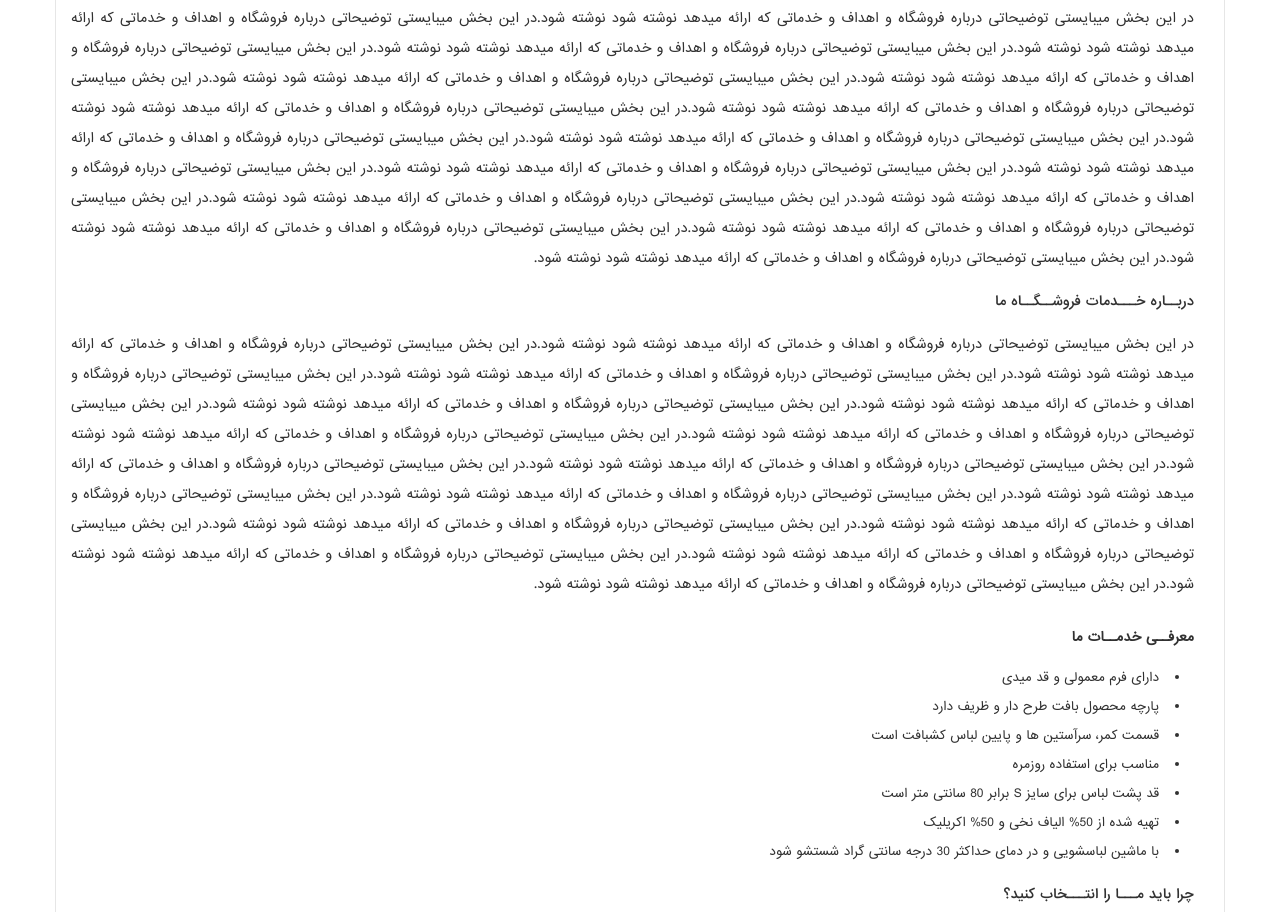
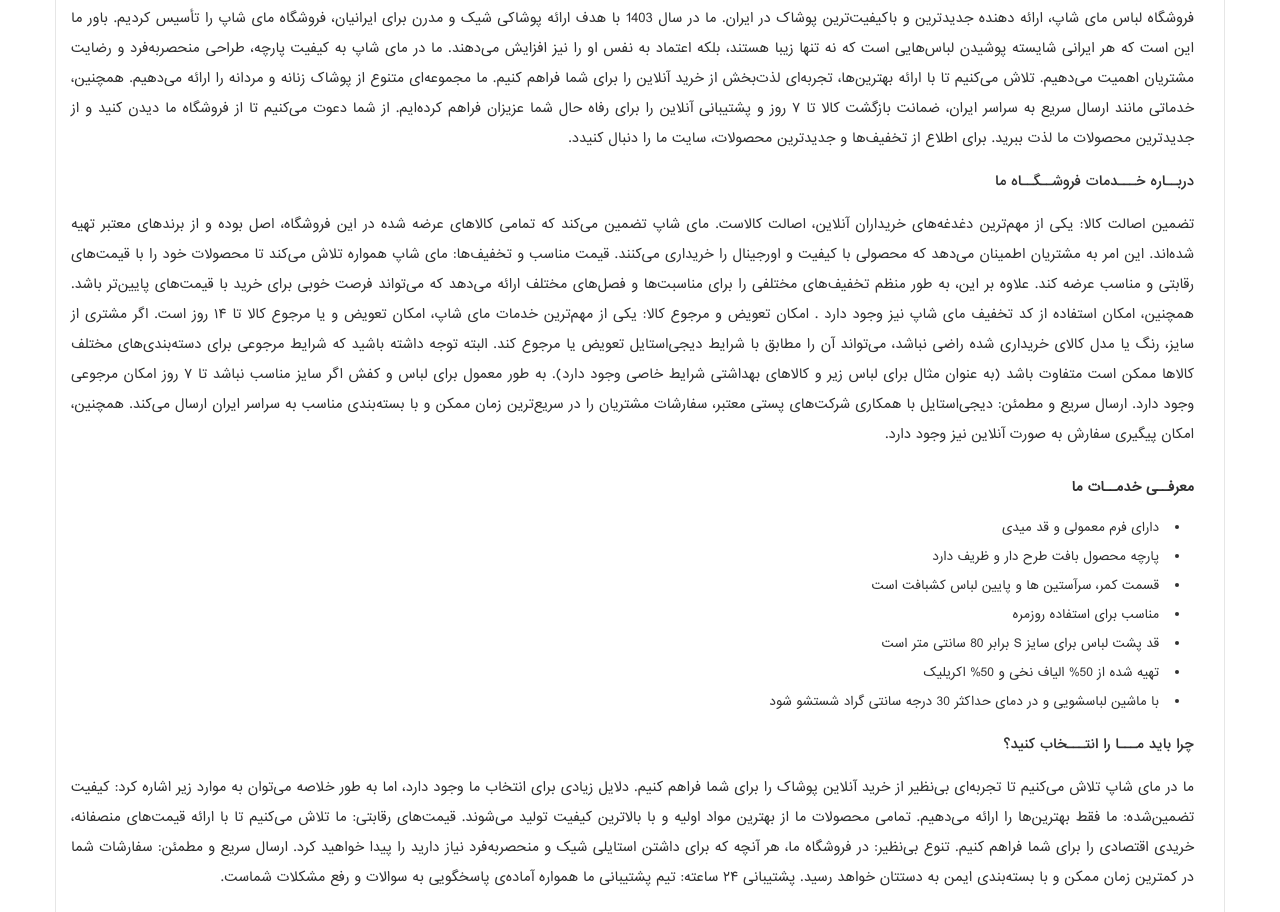
Before and after one commit to amir-mahdi-fard-taheri/web, a plain HTML site: page about-us.htm in a window 1280 px wide. Shown: the part 1213-2125 px from the top of the page. Drawn offline with Linux system fonts and the light colour scheme.

Commit message:
Update about-us.htm

```diff
--- a/about-us.htm
+++ b/about-us.htm
@@ -72,10 +72,32 @@
                     <img src="img/bg7.jpg" />
                     <div class="">
                         <p style="font-family: IS-M;">دربــاره فروشــگــاه ما</p>
-                        <p>در این بخش میبایستی توضیحاتی درباره فروشگاه و اهداف و خدماتی که ارائه میدهد نوشته شود نوشته شود.در این بخش میبایستی توضیحاتی درباره فروشگاه و اهداف و خدماتی که ارائه میدهد نوشته شود نوشته شود.در این بخش میبایستی توضیحاتی درباره فروشگاه و اهداف و خدماتی که ارائه میدهد نوشته شود نوشته شود.در این بخش میبایستی توضیحاتی درباره فروشگاه و اهداف و خدماتی که ارائه میدهد نوشته شود نوشته شود.در این بخش میبایستی توضیحاتی درباره فروشگاه و اهداف و خدماتی که ارائه میدهد نوشته شود نوشته شود.در این بخش میبایستی توضیحاتی درباره فروشگاه و اهداف و خدماتی که ارائه میدهد نوشته شود نوشته شود.در این بخش میبایستی توضیحاتی درباره فروشگاه و اهداف و خدماتی که ارائه میدهد نوشته شود نوشته شود.در این بخش میبایستی توضیحاتی درباره فروشگاه و اهداف و خدماتی که ارائه میدهد نوشته شود نوشته شود.در این بخش میبایستی توضیحاتی درباره فروشگاه و اهداف و خدماتی که ارائه میدهد نوشته شود نوشته شود.در این بخش میبایستی توضیحاتی درباره فروشگاه و اهداف و خدماتی که ارائه میدهد نوشته شود نوشته شود.در این بخش میبایستی توضیحاتی درباره فروشگاه و اهداف و خدماتی که ارائه میدهد نوشته شود نوشته شود.در این بخش میبایستی توضیحاتی درباره فروشگاه و اهداف و خدماتی که ارائه میدهد نوشته شود نوشته شود.در این بخش میبایستی توضیحاتی درباره فروشگاه و اهداف و خدماتی که ارائه میدهد نوشته شود نوشته شود.در این بخش میبایستی توضیحاتی درباره فروشگاه و اهداف و خدماتی که ارائه میدهد نوشته شود نوشته شود.در این بخش میبایستی توضیحاتی درباره فروشگاه و اهداف و خدماتی که ارائه میدهد نوشته شود نوشته شود.</p>
+                        <p>فروشگاه لباس مای شاپ، ارائه دهنده جدیدترین و باکیفیت‌ترین پوشاک در ایران.
+
+ما در سال 1403 با هدف ارائه پوشاکی شیک و مدرن برای  ایرانیان، فروشگاه مای شاپ را تأسیس کردیم. باور ما این است که هر ایرانی شایسته پوشیدن لباس‌هایی است که نه تنها زیبا هستند، بلکه اعتماد به نفس او را نیز افزایش می‌دهند.
+
+ما در مای شاپ به کیفیت پارچه، طراحی منحصربه‌فرد و رضایت مشتریان اهمیت می‌دهیم. تلاش می‌کنیم تا با ارائه بهترین‌ها، تجربه‌ای لذت‌بخش از خرید آنلاین را برای شما فراهم کنیم.
+
+ما مجموعه‌ای متنوع از پوشاک زنانه و مردانه را ارائه می‌دهیم. همچنین، خدماتی مانند ارسال سریع به سراسر ایران، ضمانت بازگشت کالا تا ۷ روز و پشتیبانی آنلاین را برای رفاه حال شما عزیزان فراهم کرده‌ایم.
+
+از شما دعوت می‌کنیم تا از فروشگاه ما دیدن کنید و از جدیدترین محصولات ما لذت ببرید. برای اطلاع از تخفیف‌ها و جدیدترین محصولات، سایت ما را دنبال کنیدد.</p>
 
                         <p style="font-family: IS-M;">دربــاره خـــدمات فروشــگــاه ما</p>
-                        <p>در این بخش میبایستی توضیحاتی درباره فروشگاه و اهداف و خدماتی که ارائه میدهد نوشته شود نوشته شود.در این بخش میبایستی توضیحاتی درباره فروشگاه و اهداف و خدماتی که ارائه میدهد نوشته شود نوشته شود.در این بخش میبایستی توضیحاتی درباره فروشگاه و اهداف و خدماتی که ارائه میدهد نوشته شود نوشته شود.در این بخش میبایستی توضیحاتی درباره فروشگاه و اهداف و خدماتی که ارائه میدهد نوشته شود نوشته شود.در این بخش میبایستی توضیحاتی درباره فروشگاه و اهداف و خدماتی که ارائه میدهد نوشته شود نوشته شود.در این بخش میبایستی توضیحاتی درباره فروشگاه و اهداف و خدماتی که ارائه میدهد نوشته شود نوشته شود.در این بخش میبایستی توضیحاتی درباره فروشگاه و اهداف و خدماتی که ارائه میدهد نوشته شود نوشته شود.در این بخش میبایستی توضیحاتی درباره فروشگاه و اهداف و خدماتی که ارائه میدهد نوشته شود نوشته شود.در این بخش میبایستی توضیحاتی درباره فروشگاه و اهداف و خدماتی که ارائه میدهد نوشته شود نوشته شود.در این بخش میبایستی توضیحاتی درباره فروشگاه و اهداف و خدماتی که ارائه میدهد نوشته شود نوشته شود.در این بخش میبایستی توضیحاتی درباره فروشگاه و اهداف و خدماتی که ارائه میدهد نوشته شود نوشته شود.در این بخش میبایستی توضیحاتی درباره فروشگاه و اهداف و خدماتی که ارائه میدهد نوشته شود نوشته شود.در این بخش میبایستی توضیحاتی درباره فروشگاه و اهداف و خدماتی که ارائه میدهد نوشته شود نوشته شود.در این بخش میبایستی توضیحاتی درباره فروشگاه و اهداف و خدماتی که ارائه میدهد نوشته شود نوشته شود.در این بخش میبایستی توضیحاتی درباره فروشگاه و اهداف و خدماتی که ارائه میدهد نوشته شود نوشته شود.</p>
+                        <p>تضمین اصالت کالا:
+
+یکی از مهم‌ترین دغدغه‌های خریداران آنلاین، اصالت کالاست. مای شاپ تضمین می‌کند که تمامی کالاهای عرضه شده در این فروشگاه، اصل بوده و از برندهای معتبر تهیه شده‌اند. این امر به مشتریان اطمینان می‌دهد که محصولی با کیفیت و اورجینال را خریداری می‌کنند.
+
+قیمت مناسب و تخفیف‌ها:
+
+مای شاپ همواره تلاش می‌کند تا محصولات خود را با قیمت‌های رقابتی و مناسب عرضه کند. علاوه بر این، به طور منظم تخفیف‌های مختلفی را برای مناسبت‌ها و فصل‌های مختلف ارائه می‌دهد که می‌تواند فرصت خوبی برای خرید با قیمت‌های پایین‌تر باشد. همچنین، امکان استفاده از کد تخفیف مای شاپ نیز وجود دارد .
+
+امکان تعویض و مرجوع کالا:
+
+یکی از مهم‌ترین خدمات مای شاپ، امکان تعویض و یا مرجوع کالا تا ۱۴ روز است. اگر مشتری از سایز، رنگ یا مدل کالای خریداری شده راضی نباشد، می‌تواند آن را مطابق با شرایط دیجی‌استایل تعویض یا مرجوع کند. البته توجه داشته باشید که شرایط مرجوعی برای دسته‌بندی‌های مختلف کالاها ممکن است متفاوت باشد (به عنوان مثال برای لباس زیر و کالاهای بهداشتی شرایط خاصی وجود دارد). به طور معمول برای لباس و کفش اگر سایز مناسب نباشد تا ۷ روز امکان مرجوعی وجود دارد.
+
+ارسال سریع و مطمئن:
+
+دیجی‌استایل با همکاری شرکت‌های پستی معتبر، سفارشات مشتریان را در سریع‌ترین زمان ممکن و با بسته‌بندی مناسب به سراسر ایران ارسال می‌کند. همچنین، امکان پیگیری سفارش به صورت آنلاین نیز وجود دارد.</p>
 
                         <div class="fu">
                             <h2> معرفــی خدمــات ما</h2>
@@ -93,7 +115,13 @@
                     <div class="clear">
                     </div>
                     <p style="font-family: IS-M;">چرا باید مـــا را انتـــخاب کنید؟</p>
-                    <p>در این بخش میبایستی توضیحاتی درباره فروشگاه و اهداف و خدماتی که ارائه میدهد نوشته شود نوشته شود.در این بخش میبایستی توضیحاتی درباره فروشگاه و اهداف و خدماتی که ارائه میدهد نوشته شود نوشته شود.در این بخش میبایستی توضیحاتی درباره فروشگاه و اهداف و خدماتی که ارائه میدهد نوشته شود نوشته شود.در این بخش میبایستی توضیحاتی درباره فروشگاه و اهداف و خدماتی که ارائه میدهد نوشته شود نوشته شود.در این بخش میبایستی توضیحاتی درباره فروشگاه و اهداف و خدماتی که ارائه میدهد نوشته شود نوشته شود.در این بخش میبایستی توضیحاتی درباره فروشگاه و اهداف و خدماتی که ارائه میدهد نوشته شود نوشته شود.در این بخش میبایستی توضیحاتی درباره فروشگاه و اهداف و خدماتی که ارائه میدهد نوشته شود نوشته شود.در این بخش میبایستی توضیحاتی درباره فروشگاه و اهداف و خدماتی که ارائه میدهد نوشته شود نوشته شود.در این بخش میبایستی توضیحاتی درباره فروشگاه و اهداف و خدماتی که ارائه میدهد نوشته شود نوشته شود.در این بخش میبایستی توضیحاتی درباره فروشگاه و اهداف و خدماتی که ارائه میدهد نوشته شود نوشته شود.در این بخش میبایستی توضیحاتی درباره فروشگاه و اهداف و خدماتی که ارائه میدهد نوشته شود نوشته شود.در این بخش میبایستی توضیحاتی درباره فروشگاه و اهداف و خدماتی که ارائه میدهد نوشته شود نوشته شود.در این بخش میبایستی توضیحاتی درباره فروشگاه و اهداف و خدماتی که ارائه میدهد نوشته شود نوشته شود.در این بخش میبایستی توضیحاتی درباره فروشگاه و اهداف و خدماتی که ارائه میدهد نوشته شود نوشته شود.در این بخش میبایستی توضیحاتی درباره فروشگاه و اهداف و خدماتی که ارائه میدهد نوشته شود نوشته شود.</p>
+                    <p>ما در مای شاپ تلاش می‌کنیم تا تجربه‌ای بی‌نظیر از خرید آنلاین پوشاک را برای شما فراهم کنیم. دلایل زیادی برای انتخاب ما وجود دارد، اما به طور خلاصه می‌توان به موارد زیر اشاره کرد:
+
+کیفیت تضمین‌شده: ما فقط بهترین‌ها را ارائه می‌دهیم. تمامی محصولات ما از بهترین مواد اولیه و با بالاترین کیفیت تولید می‌شوند.
+قیمت‌های رقابتی: ما تلاش می‌کنیم تا با ارائه قیمت‌های منصفانه، خریدی اقتصادی را برای شما فراهم کنیم.
+تنوع بی‌نظیر: در فروشگاه ما، هر آنچه که برای داشتن استایلی شیک و منحصربه‌فرد نیاز دارید را پیدا خواهید کرد.
+ارسال سریع و مطمئن: سفارشات شما در کمترین زمان ممکن و با بسته‌بندی ایمن به دستتان خواهد رسید.
+پشتیبانی ۲۴ ساعته: تیم پشتیبانی ما همواره آماده‌ی پاسخگویی به سوالات و رفع مشکلات شماست.</p>
 
 
 
```
